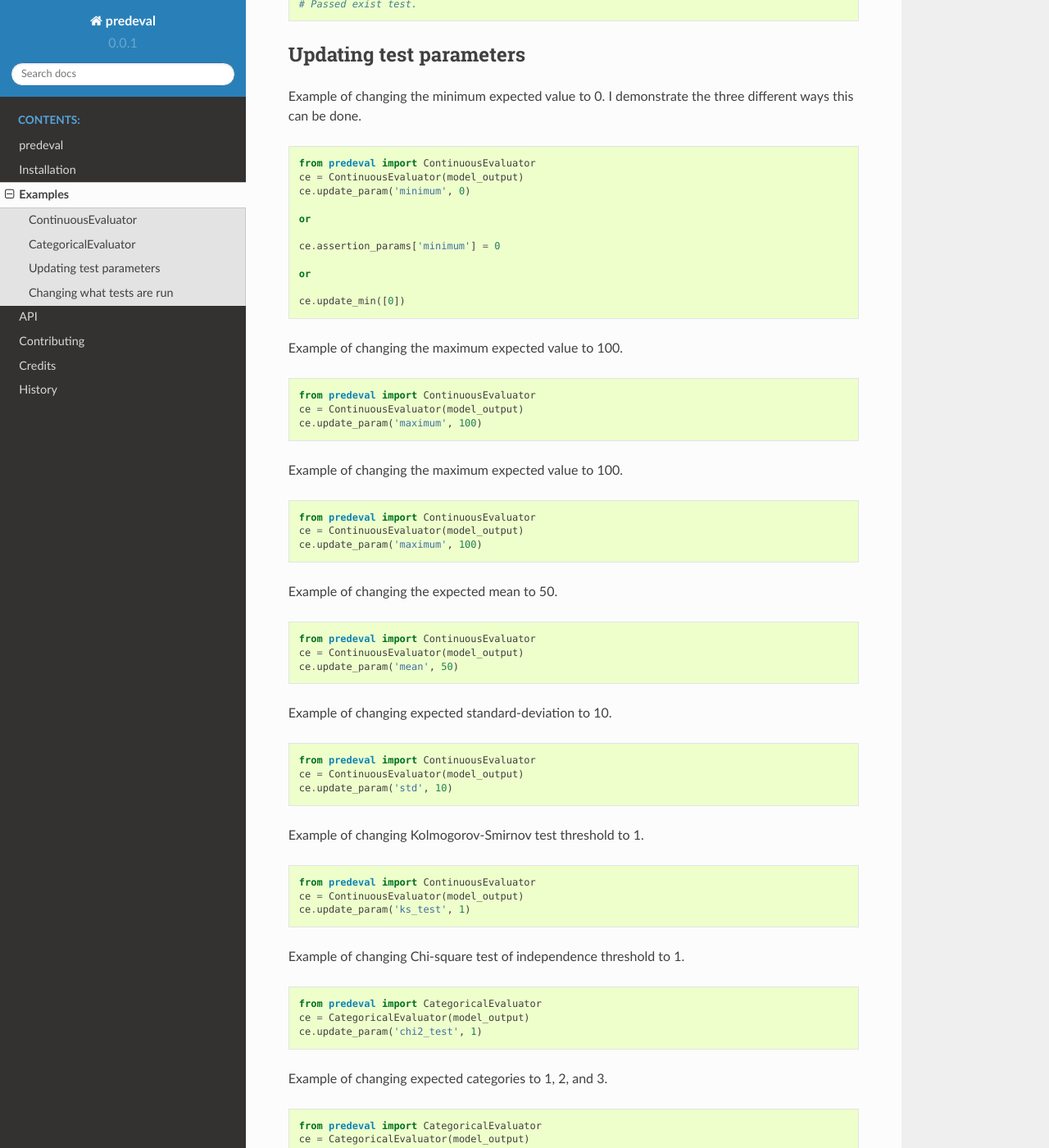
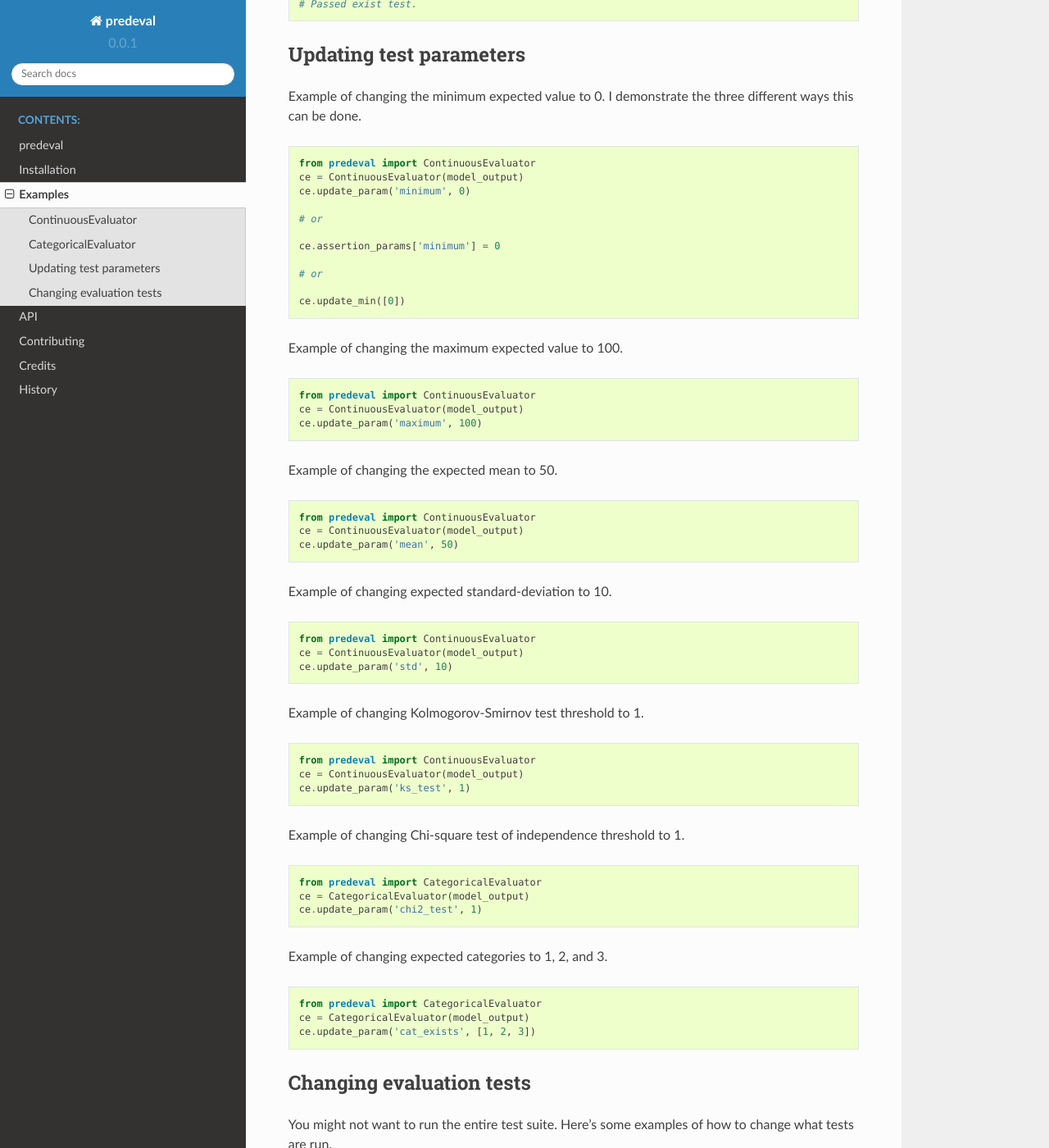
Before and after one commit to dvatterott/predeval, a Sphinx documentation site: the page built from docs/usage.rst, in a window 1280 px wide and 1400 px high, scrolled down 1778 px. Shown: the whole window at 82% size. Built offline with Sphinx 7.4.7 and the Read the Docs theme 2.0.0, drawn with Linux system fonts in a browser that asks for light colours; some of the changed text lies outside the part shown.

Commit message:
formatting changes to docs

```diff
--- a/docs/usage.rst
+++ b/docs/usage.rst
@@ -110,21 +110,13 @@ Example of changing the minimum expected value to 0. I demonstrate the three dif
     ce = ContinuousEvaluator(model_output)
     ce.update_param('minimum', 0)
 
-    or
+    # or
 
     ce.assertion_params['minimum'] = 0
 
-    or
+    # or
 
     ce.update_min([0])
-
-Example of changing the maximum expected value to 100.
-
-.. code-block:: python3
-
-    from predeval import ContinuousEvaluator
-    ce = ContinuousEvaluator(model_output)
-    ce.update_param('maximum', 100)
 
 Example of changing the maximum expected value to 100.
 
@@ -175,7 +167,7 @@ Example of changing expected categories to 1, 2, and 3.
     ce.update_param('cat_exists', [1, 2, 3])
 
 
-Changing what tests are run
+Changing evaluation tests
 ========
 
 You might not want to run the entire test suite. Here's some examples of how to change what tests are run.
@@ -185,7 +177,7 @@ You might not want to run the entire test suite. Here's some examples of how to
     from predeval import ContinuousEvaluator
     ce = ContinuousEvaluator(model_output, assertions=['min', 'max'])
 
-    or you can run the tests one at a time.
+    # or you can run the tests one at a time.
 
     ce.check_min(new_model_output)
     ce.check_max(new_model_output)
```
Also changed, not shown: 2 other files.
